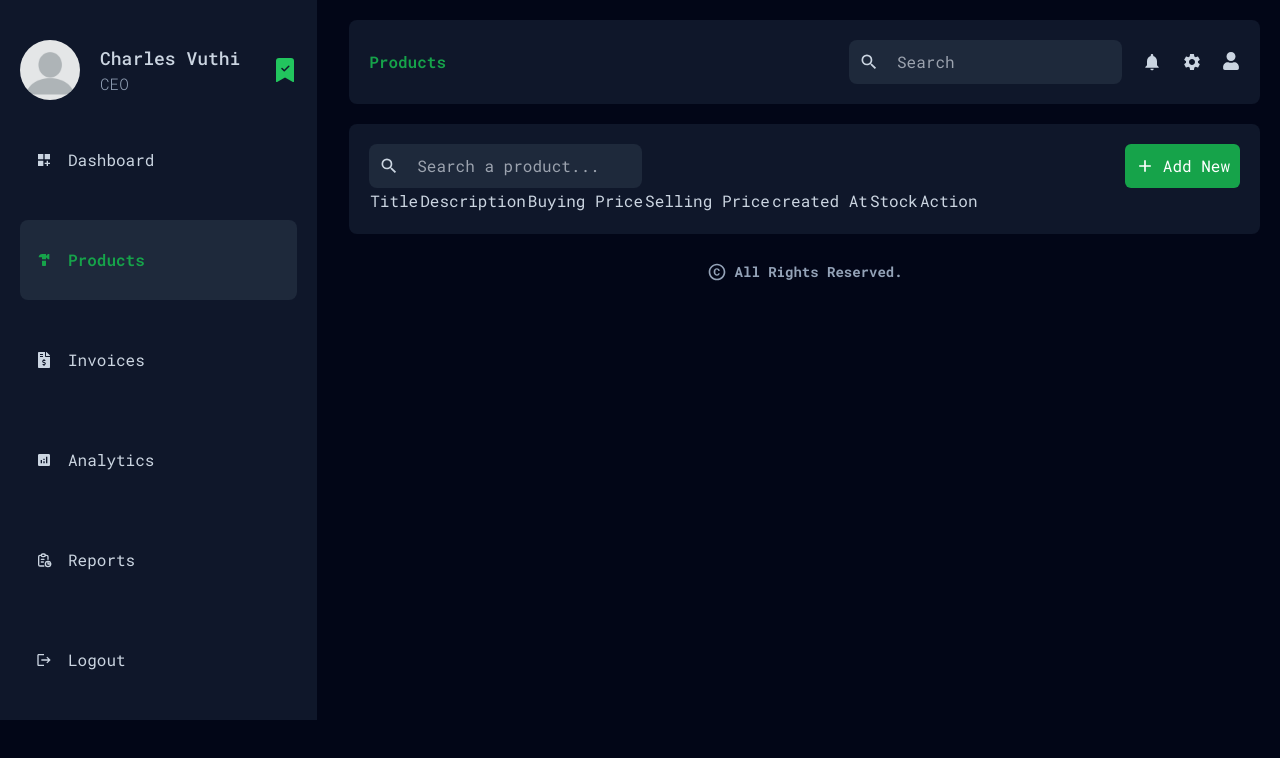
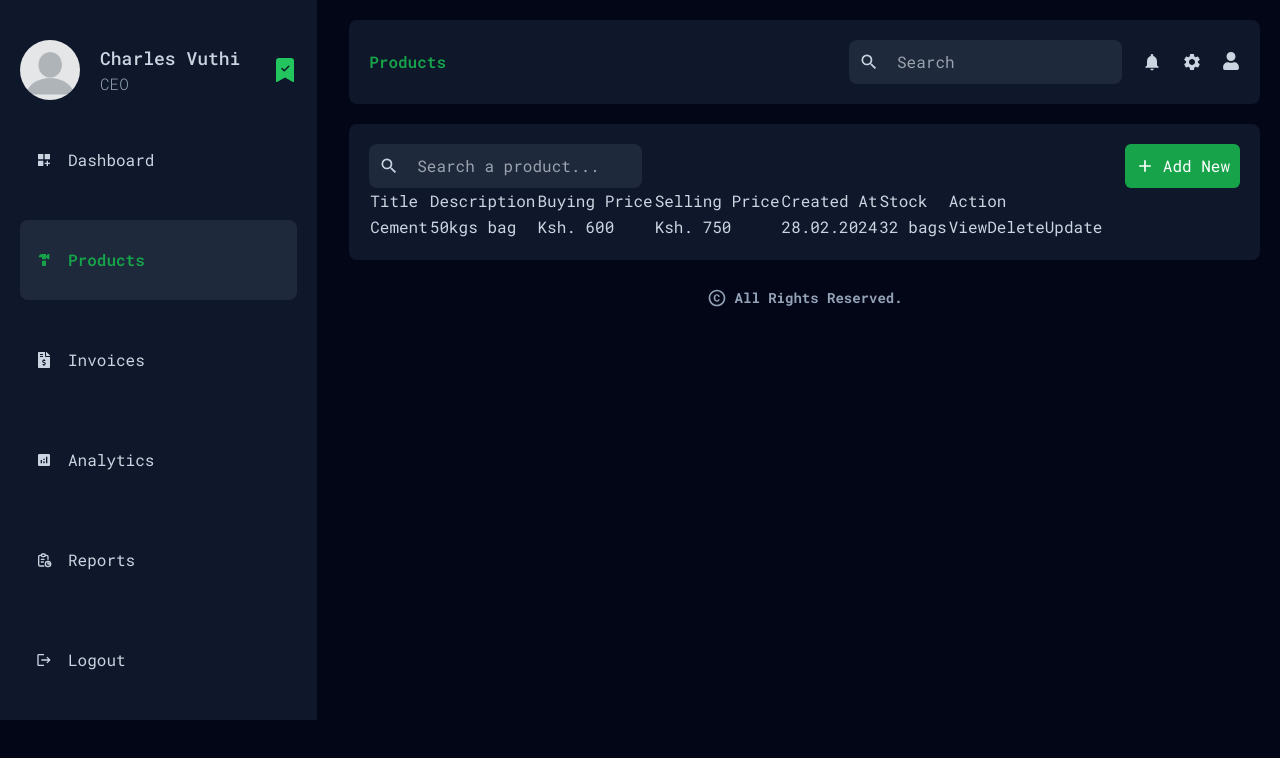
Before and after one commit to esthercate/Hardware-store-management, a Next.js app: page /dashboard/products in a window 1280 px wide. Shown: the top 758 px of the page. Built offline with nearby package versions, Linux system fonts and the light colour scheme.

Commit message:
table row data

```diff
--- a/app/dashboard/products/page.jsx
+++ b/app/dashboard/products/page.jsx
@@ -1,6 +1,7 @@
 import React from 'react'
 import Search from '../../ui/dashboard/search/search'
 import Link from 'next/link'
+import Image from 'next/image'
 import { MdOutlineAdd } from 'react-icons/md'
 
 const ProductsPage = () => {
@@ -21,10 +22,33 @@ const ProductsPage = () => {
           <td>Description</td>
           <td>Buying Price</td>
           <td>Selling Price</td>
-          <td>created At</td>
+          <td>Created At</td>
           <td>Stock</td>
           <td>Action</td>
         </thead>
+        <tbody>
+          <tr>
+            <td>Cement</td>
+            <td>50kgs bag</td>
+            <td>Ksh. 600</td>
+            <td>Ksh. 750</td>
+            <td>28.02.2024</td>
+            <td>32 bags</td>
+            <td>
+              <div>
+                <Link href={'/'}>
+                  <button>View</button>
+                </Link>
+                <Link href={'/'}>
+                  <button>Delete</button>
+                </Link>
+                <Link href={'/'}>
+                  <button>Update</button>
+                </Link>
+              </div>
+            </td>
+          </tr>
+        </tbody>
       </table>
     </div>
   )
```
